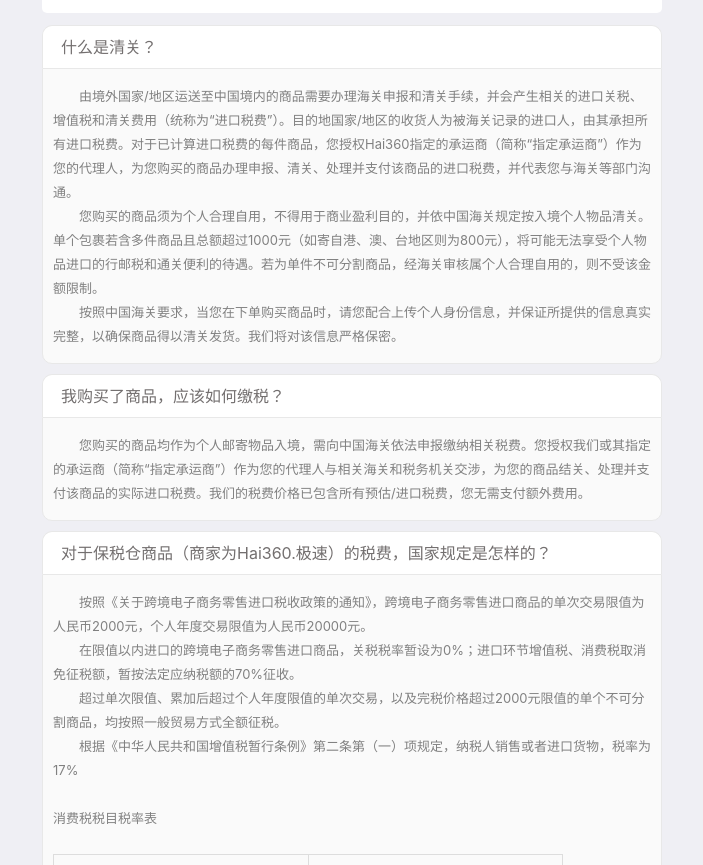
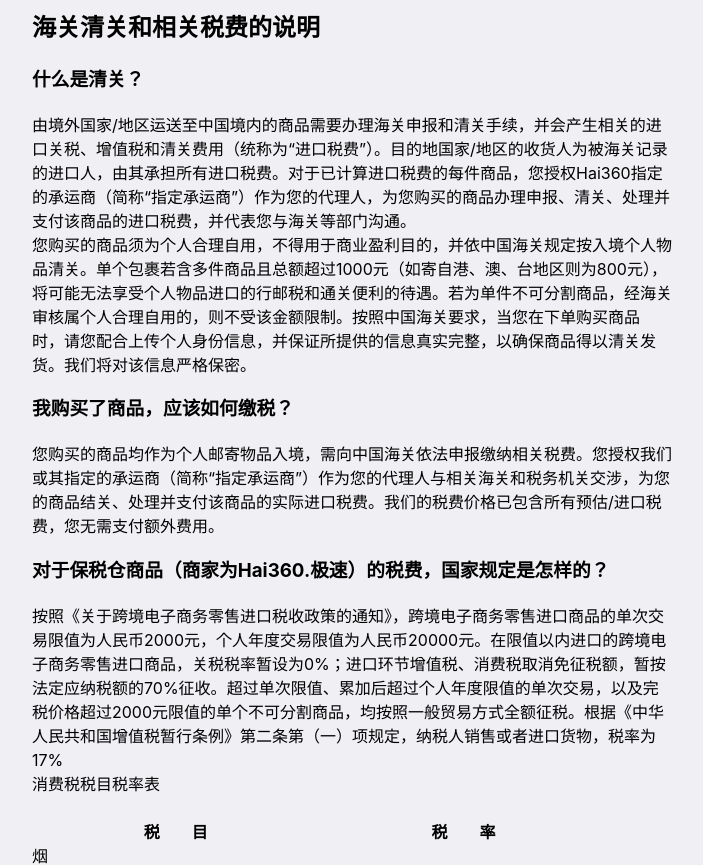
Before and after one commit to bodyno/h5.hai360.com, a website: page app/views/help/help_custom.html in a window 1280 px wide. Shown: the part 81-946 px from the top of the page, without its empty margins (288-991 px from the left). Drawn offline with nearby package versions, Linux system fonts and the light colour scheme; files that its build step writes are made by us from their sources.

Commit message:
Updated help.scss

```diff
--- a/app/static/styles/help.scss
+++ b/app/static/styles/help.scss
@@ -74,96 +74,3 @@ i{
     top: -2px;
   }
 }
-
-// help-content
-.help-con{
-  background: #efeff4;
-  padding:4px 10px 50px 10px;
-
-  h2{
-    font-size: 14px;
-    color:#736f6f;
-    line-height: 24px;
-    text-indent: 2em;
-    padding: 10px;
-    background: #fff;
-    font-weight:normal;
-    border-radius: 5px;
-  }
-
-  h3,h4{
-
-    background: #ffffff;
-    position: relative;
-    font-size: 16px;
-    border:1px solid #e8e8e8;
-    border-bottom: 0;
-    color:#736f6f;
-    line-height: 24px;
-    border-top-left-radius: 10px;
-    border-top-right-radius: 10px;
-    margin:0;
-    margin-top:10px;
-    padding:9px 10px 9px 18px;
-    font-weight: normal;
-  }
-
-  p,.answer{
-    font-size: 13px;
-    color:#808080;
-    border:1px solid #e8e8e8;
-    background: #fafafa;
-    padding:15px 10px;
-    line-height: 24px;
-    margin:0;
-    text-indent: 2em;
-    border-bottom-left-radius: 10px;
-    border-bottom-right-radius: 10px;
-  }
-
-  img{
-    display: block;
-    width:100%;
-  }
-
-  a{
-    color:#ff3266;
-  }
-}
-.maintitle{
-  color:#ff3266;
-  font-size: 16px;
-}
-.maintitle2{
-  padding-left:20px;
-  margin-top:20px;
-}
-.noti{
-  text-indent:0 !important;
-  padding-left:2em !important;
-}
-.ti{
-  text-indent: 2em;
-  display: block;
-}
-table{
-  width:100%;
-  display: block;
-  border-collapse: collapse;
-  td,th{
-    border: 1px solid #ddd;
-    padding: 10px;
-    text-indent: 0;
-  }
-}
-.tr{
-  text-align: right;
-  display: block;
-  padding-right: 10px;
-}
-
-.help-con-size{
-  .table-con{
-    overflow: auto;
-  }
-}
```
